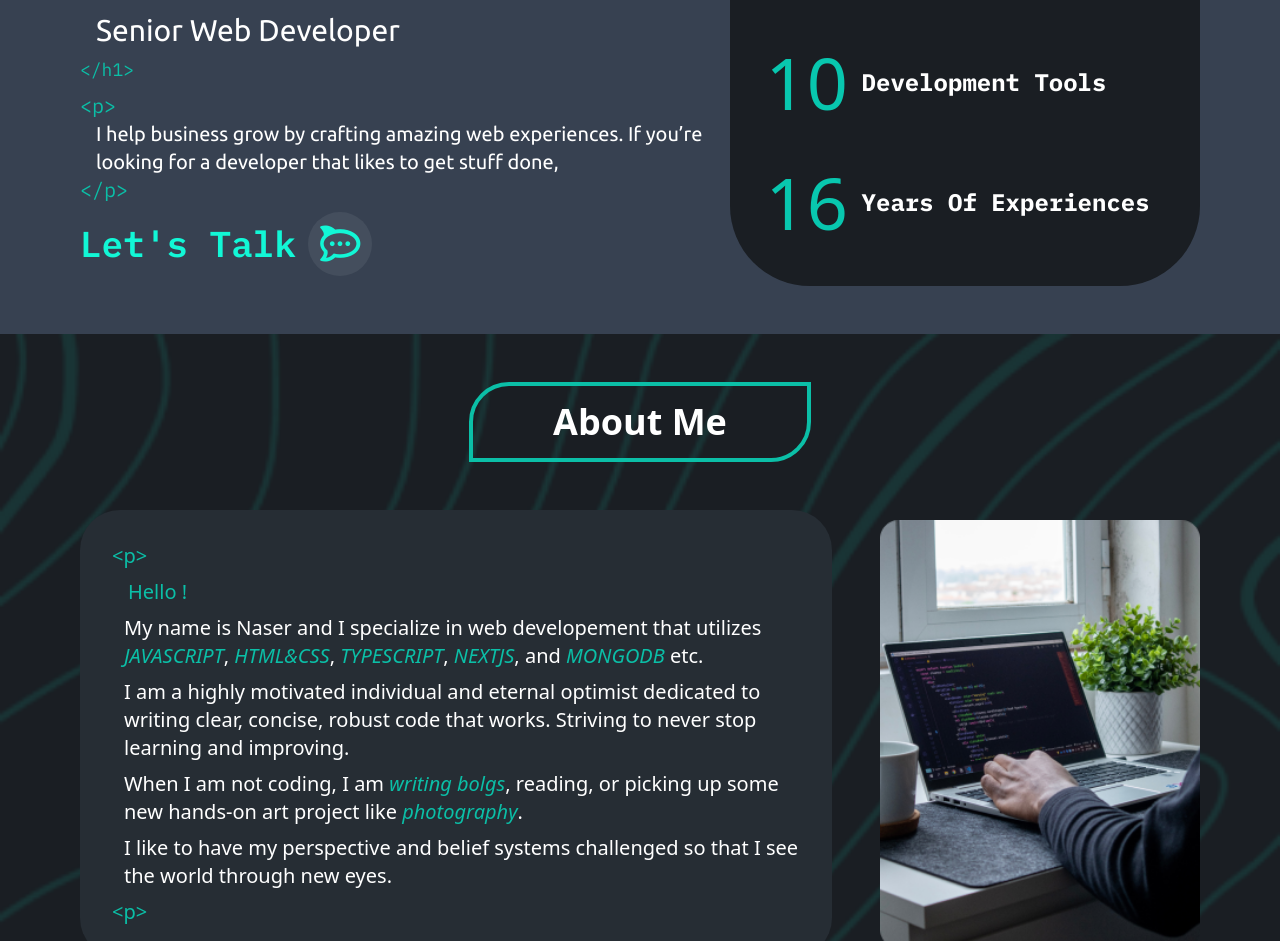
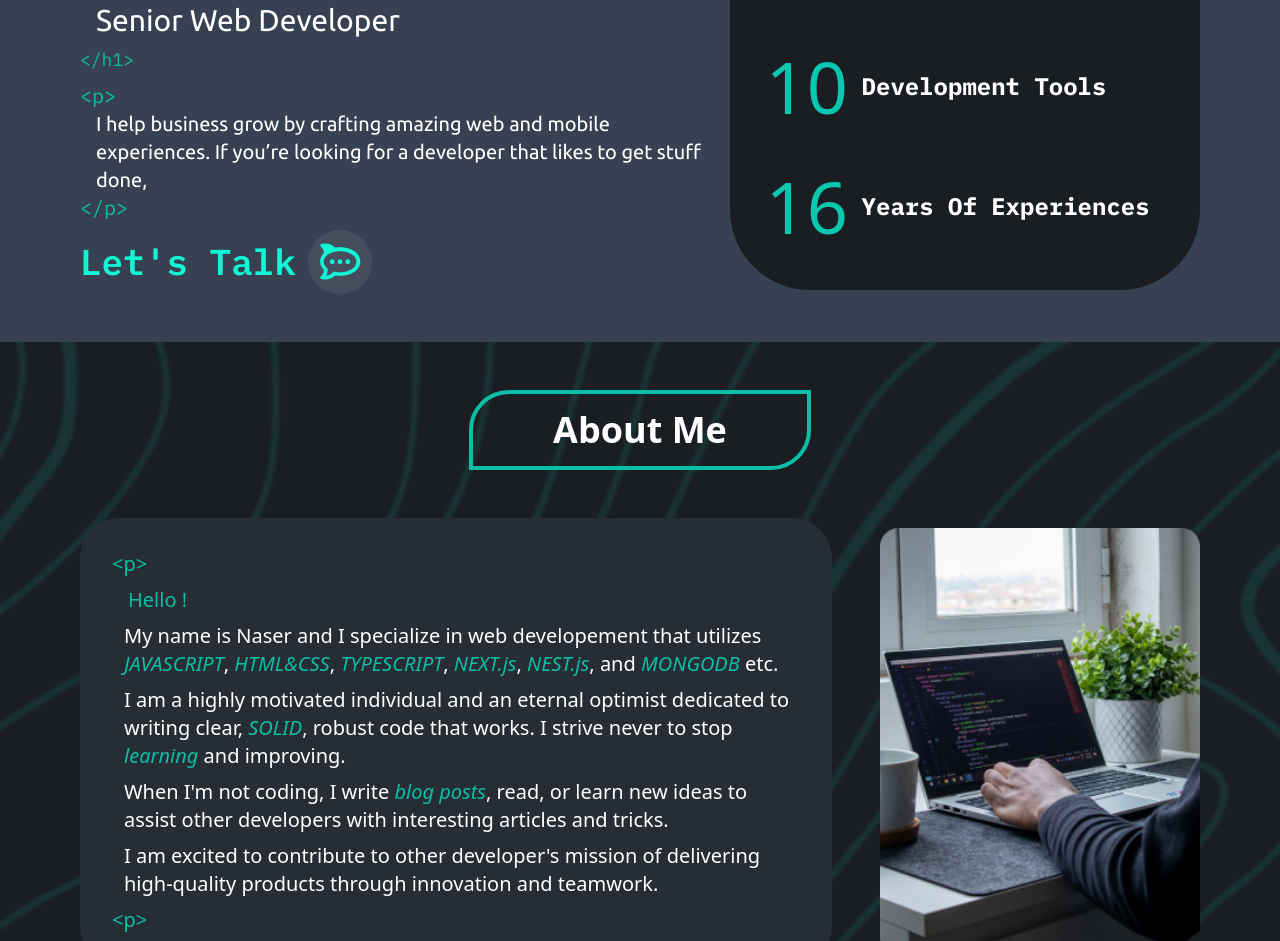
Before and after one commit to naser-papi/naserpapidev, a Next.js app: page / in a window 1280 px wide. Shown: the part 1071-2012 px from the top of the page. Built offline with nearby package versions, Linux system fonts and the light colour scheme.

Commit message:
fixed landing notes

```diff
--- a/src/components/organism/landing/intro.tsx
+++ b/src/components/organism/landing/intro.tsx
@@ -23,8 +23,9 @@ const Intro = () => {
             >
                 <h4>{"<p>"}</h4>
                 <p>
-                    I help business grow by crafting amazing web experiences. If
-                    you’re looking for a developer that likes to get stuff done,
+                    I help business grow by crafting amazing web and mobile
+                    experiences. If you’re looking for a developer that likes to
+                    get stuff done,
                 </p>
                 <h4>{"</p>"}</h4>
             </div>
--- a/src/components/organism/landing/skill-cards.tsx
+++ b/src/components/organism/landing/skill-cards.tsx
@@ -5,12 +5,12 @@ const SkillCards = () => {
         <div className={"w-full grid gap-y-6 gap-x-6 xl:grid-cols-2"}>
             <SkillCard
                 title={"Web Development"}
-                subTitle={"HTML.CSS.JS.REACT"}
+                subTitle={"HTML.CSS.JS.REACT.NEXT.NEST"}
                 icon={<i className="fa-regular fa-desktop" />}
             />
             <SkillCard
                 title={"App Development"}
-                subTitle={"iOS.Android"}
+                subTitle={"iOS.Android.Electron"}
                 icon={<i className="fa-regular fa-mobile" />}
             />
         </div>
--- a/src/components/organism/landing/summary.tsx
+++ b/src/components/organism/landing/summary.tsx
@@ -10,21 +10,23 @@ const Summary = () => {
             <p>
                 My name is Naser and I specialize in web developement that
                 utilizes <em>JAVASCRIPT</em>, <em>HTML&CSS</em>,{" "}
-                <em>TYPESCRIPT</em>, <em>NEXTJS</em>, and <em>MONGODB</em> etc.
+                <em>TYPESCRIPT</em>, <em>NEXT.js</em>, <em>NEST.js</em>, and{" "}
+                <em>MONGODB</em> etc.
             </p>
             <p>
-                I am a highly motivated individual and eternal optimist
-                dedicated to writing clear, concise, robust code that works.
-                Striving to never stop learning and improving.
+                I am a highly motivated individual and an eternal optimist
+                dedicated to writing clear, <em>SOLID</em>, robust code that
+                works. I strive never to stop <em>learning</em> and improving.
             </p>
             <p>
-                When I am not coding, I am <em>writing bolgs</em>, reading, or
-                picking up some new hands-on art project like{" "}
-                <em>photography</em>.
+                When I&apos;m not coding, I write <em>blog posts</em>, read, or
+                learn new ideas to assist other developers with interesting
+                articles and tricks.
             </p>
             <p>
-                I like to have my perspective and belief systems challenged so
-                that I see the world through new eyes.
+                I am excited to contribute to other developer&apos;s mission of
+                delivering high-quality products through innovation and
+                teamwork.
             </p>
             <span>{"<p>"}</span>
         </div>
--- a/src/components/organism/landing/works-header.tsx
+++ b/src/components/organism/landing/works-header.tsx
@@ -9,12 +9,12 @@ const WorksHeader = () => {
                     "text-center text-lg font-base text-primary-100 sm:text-2xl"
                 }
             >
-                A Comprehensive Showcase of the Diverse Projects I've
+                A Comprehensive Showcase of the Diverse Projects I&apos;ve
                 Engineered, Demonstrating My Commitment to Excellence and
                 Innovation in Every Endeavor. Each project is a testament to my
                 ability to blend creativity with technical precision, delivering
                 solutions that not only meet but exceed expectations, pushing
-                the boundaries of what's possible.
+                the boundaries of what&apos;s possible.
             </p>
         </div>
     );
```
Also changed, not shown: 1 other file (tests, documents, lock files or other folders).
